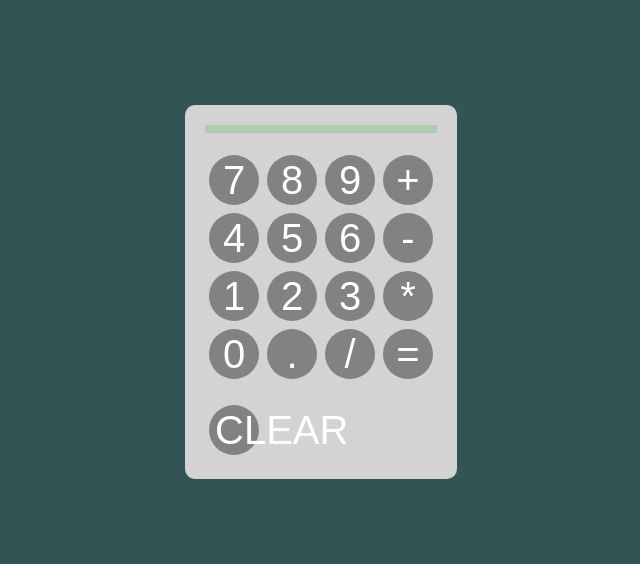
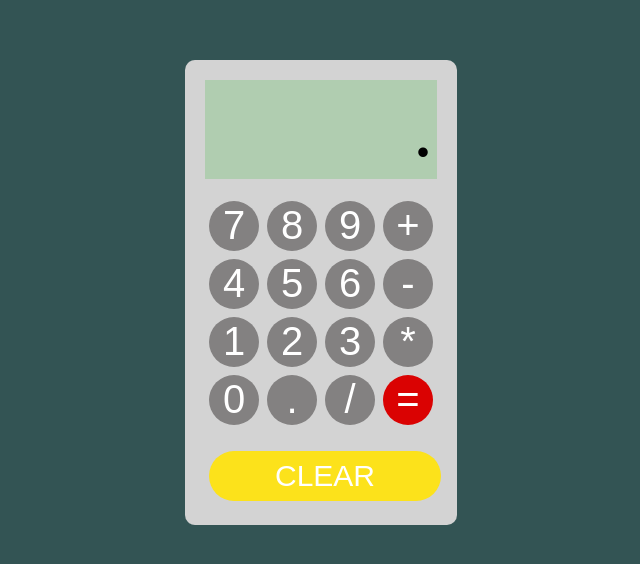
Before and after one commit to Damien1989/calcul-js, a plain HTML site: page index.html in a window 1280 px wide. Shown: the part 116-680 px from the top of the page, without its empty margins (319-959 px from the left). Drawn offline with Linux system fonts and the light colour scheme.

Commit message:
css calculator finished

```diff
--- a/index.html
+++ b/index.html
@@ -8,7 +8,7 @@
 <body>
 
 <div class="calculator">
-    <div class="screen"></div>
+    <div class="screen">.</div>
     <br>
     <div class="buttons">
         <button>7</button>
--- a/styles.css
+++ b/styles.css
@@ -43,3 +43,25 @@ button:hover
 {
     background-color: rgb(111, 110, 110);
 }
+
+button:active {
+    background-color: rgb(232, 232, 232);
+}
+
+#equals {
+    background-color: rgb(218, 2, 2);
+}
+
+#equals:hover {
+    background-color: rgb(198, 1, 1);
+}
+
+#clear {
+    width: 100%;
+    background-color: rgb(252, 226, 27);
+    font-size: 30px;
+}
+
+#clear:hover {
+    background-color: rgb(252, 201, 17);
+}
```
